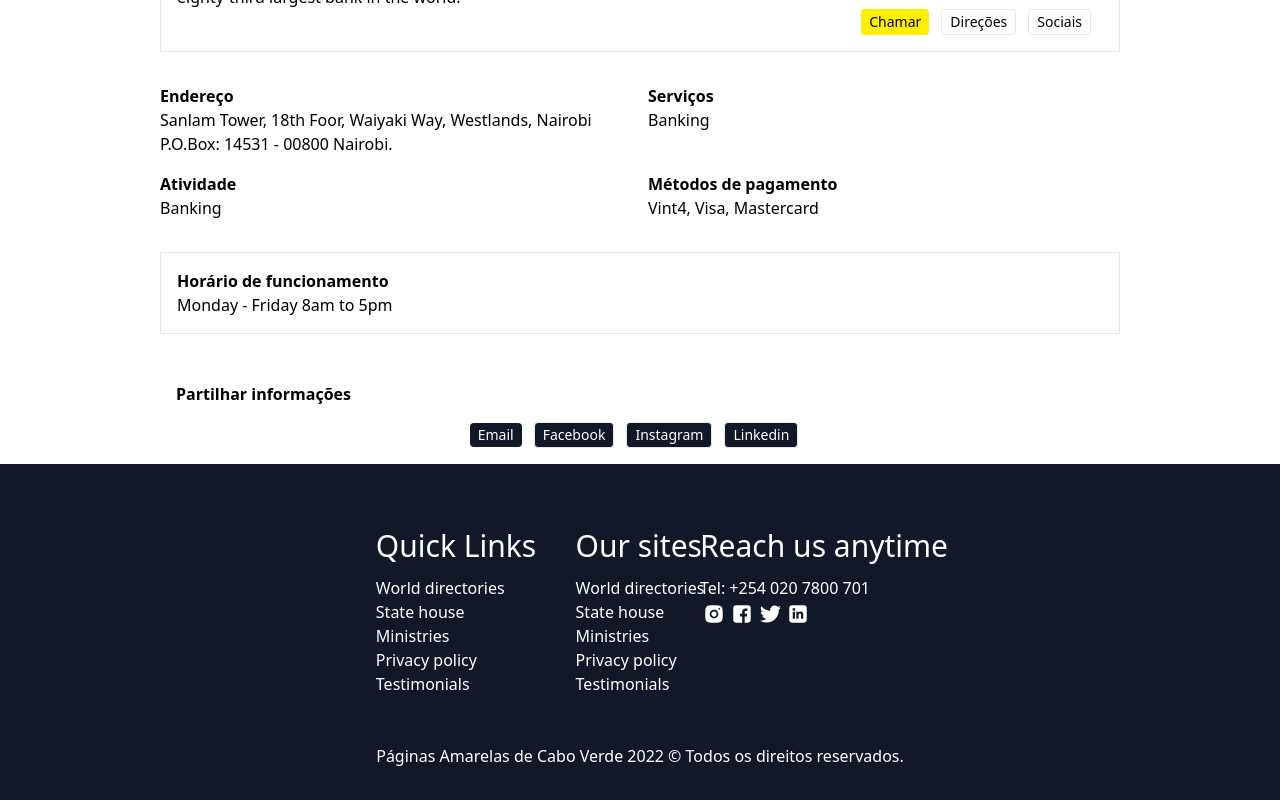
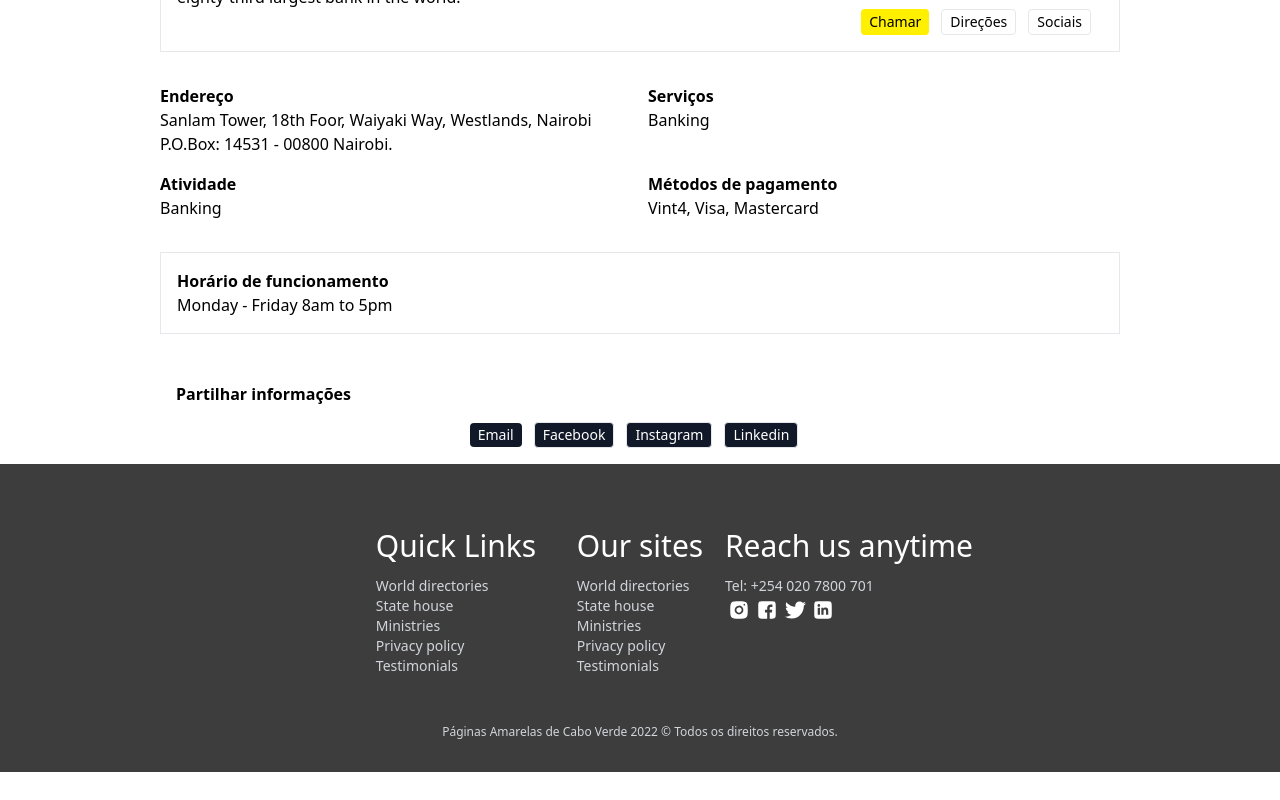
Before and after one commit to arieuu/yellowpages-frontend, a Next.js app: page / in a window 1280 px wide. Shown: the part 456-1256 px from the top of the page. After the commit the page ends 1228 px from the top, so only its background shows below. Built offline with nearby package versions, Linux system fonts and the light colour scheme.

Commit message:
add footer section

```diff
--- a/components/Footer.js
+++ b/components/Footer.js
@@ -1,11 +1,11 @@
 
 export default function Footer() {
     return (
-        <div className="bg-gray-900 px-16 pt-16">
+        <div className="bg-[#3d3d3d] px-16 pt-16">
             <div className="grid grid-cols-3 justify-items-center">
                 <div className="flex flex-col mr-[-400px] text-white">
                     <h3 className="text-3xl mb-3">Quick Links</h3>
-                    <ul className="">
+                    <ul className="text-sm text-gray-300">
                         <li>World directories</li>
                         <li>State house</li>
                         <li>Ministries</li>
@@ -15,7 +15,7 @@ export default function Footer() {
                 </div>
                 <div className="flex flex-col text-white">
                     <h3 className="text-3xl mb-3">Our sites</h3>
-                    <ul>
+                    <ul className="text-sm text-gray-300">
                         <li>World directories</li>
                         <li>State house</li>
                         <li>Ministries</li>
@@ -23,10 +23,10 @@ export default function Footer() {
                         <li>Testimonials</li>
                     </ul>
                 </div>
-                <div className="flex flex-col text-white ml-[-400px]">
-                    <h3 className="text-3xl mb-3">Reach us anytime</h3>
-                    <span>Tel: +254 020 7800 701</span>
-                    <div className="flex flex-row">
+                <div className="flex flex-col ml-[-350px]">
+                    <h3 className="text-3xl mb-3 text-white">Reach us anytime</h3>
+                    <span className="text-sm text-gray-300">Tel: +254 020 7800 701</span>
+                    <div className="flex flex-row text-gray-300">
                         <svg className="w-7 h-7" xmlns="http://www.w3.org/2000/svg" fill="#FFFFFF" viewBox="0 0 64 64"><path d="M 31.820312 12 C 13.438312 12 12 13.439312 12 31.820312 L 12 32.179688 C 12 50.560688 13.438313 52 31.820312 52 L 32.179688 52 C 50.561688 52 52 50.560688 52 32.179688 L 52 32 C 52 13.452 50.548 12 32 12 L 31.820312 12 z M 43.994141 18 C 45.099141 17.997 45.997 18.889141 46 19.994141 C 46.003 21.099141 45.110859 21.997 44.005859 22 C 42.900859 22.003 42.003 21.110859 42 20.005859 C 41.997 18.900859 42.889141 18.003 43.994141 18 z M 31.976562 22 C 37.498562 21.987 41.987 26.454563 42 31.976562 C 42.013 37.498562 37.545437 41.987 32.023438 42 C 26.501437 42.013 22.013 37.545437 22 32.023438 C 21.987 26.501437 26.454563 22.013 31.976562 22 z M 31.986328 26 C 28.672328 26.008 25.992 28.701625 26 32.015625 C 26.008 35.328625 28.700672 38.008 32.013672 38 C 35.327672 37.992 38.008 35.299328 38 31.986328 C 37.992 28.672328 35.299328 25.992 31.986328 26 z"/></svg>
                         <svg className="w-7 h-7" xmlns="http://www.w3.org/2000/svg" fill="#FFFFFF" viewBox="0 0 64 64"><path d="M40.227,12C51.146,12,52,12.854,52,23.773v16.453C52,51.145,51.146,52,40.227,52h-2.089V37.438h5.134l0.807-5.77h-5.941 c0,0-0.009-3.378,0-4.221c0.017-1.649,1.394-2.483,2.577-2.471c1.183,0.012,3.634,0.004,3.634,0.004v-5.317 c0,0-2.123-0.275-4.349-0.298c-1.871-0.019-3.937,0.487-5.604,2.167c-1.696,1.709-1.963,4.254-1.996,7.364 c-0.009,0.9,0,2.772,0,2.772h-5.024v5.77H32.4V52h-8.626C12.854,52,12,51.145,12,40.227V23.773C12,12.854,12.854,12,23.773,12 H40.227z"/></svg>
                         <svg className="w-7 h-7" xmlns="http://www.w3.org/2000/svg" fill="#FFFFFF" viewBox="0 0 64 64"><path d="M57,17.114c-1.32,1.973-2.991,3.707-4.916,5.097c0.018,0.423,0.028,0.847,0.028,1.274c0,13.013-9.902,28.018-28.016,28.018 c-5.562,0-12.81-1.948-15.095-4.423c0.772,0.092,1.556,0.138,2.35,0.138c4.615,0,8.861-1.575,12.23-4.216 c-4.309-0.079-7.946-2.928-9.199-6.84c1.96,0.308,4.447-0.17,4.447-0.17s-7.7-1.322-7.899-9.779c2.226,1.291,4.46,1.231,4.46,1.231 s-4.441-2.734-4.379-8.195c0.037-3.221,1.331-4.953,1.331-4.953c8.414,10.361,20.298,10.29,20.298,10.29s-0.255-1.471-0.255-2.243 c0-5.437,4.408-9.847,9.847-9.847c2.832,0,5.391,1.196,7.187,3.111c2.245-0.443,4.353-1.263,6.255-2.391 c-0.859,3.44-4.329,5.448-4.329,5.448S54.314,18.335,57,17.114z"/></svg>
@@ -34,7 +34,7 @@ export default function Footer() {
                     </div>
                 </div>
             </div>
-            <p className="text-white text-center mt-12 pb-8">Páginas Amarelas de Cabo Verde { new Date().getFullYear() } &copy; Todos os direitos reservados.</p>
+            <p className="text-gray-300 text-xs text-center mt-12 pb-8">Páginas Amarelas de Cabo Verde { new Date().getFullYear() } &copy; Todos os direitos reservados.</p>
         </div>
     );
 }
--- a/components/Scroll.js
+++ b/components/Scroll.js
@@ -1,9 +1,19 @@
+import Image from 'next/image';
 
 export default function Scroll() {
+
+    const arrow = '/seta.png';
+
     return(
-        <div className="flex flex-col pt-[14.2rem] items-center">
+        <div className="flex flex-col mt-[10rem] items-center">
             <p className="mb-2">Role para baixo para explorar</p>
-            <svg className="w-6 h-6 animate-bounce" fill="none" stroke="currentColor" viewBox="0 0 24 24" xmlns="http://www.w3.org/2000/svg"><path strokeLinecap="round" strokeLinejoin="round" strokeWidth={2} d="M19 9l-7 7-7-7" /></svg>
+            {/*<Image src={arrow} width={20} height={20} className='animate-bounce' />*/}
+            {/*<svg className="w-6 h-6 animate-bounce" fill="none" stroke="currentColor" viewBox="0 0 24 24" xmlns="http://www.w3.org/2000/svg"><path strokeLinecap="round" strokeLinejoin="round" strokeWidth={2} d="M19 9l-7 7-7-7" /></svg>*/}
+            <svg xmlns="http://www.w3.org/2000/svg" className='animate-bounce-fs' width="20" height="20" viewBox="0 0 24 24" fill="none">
+                <rect width="24" height="24" fill="white"/>
+                <path d="M12.0775 19.3977L4.35048 6.3385L20.0732 6.50122L12.0775 19.3977Z" fill="#FEF200"/>
+                <path d="M21.886 5.536C21.8011 5.37444 21.6737 5.23914 21.5176 5.14468C21.3615 5.05022 21.1825 5.00019 21 5H3C2.81784 5.00075 2.63934 5.05115 2.48368 5.14576C2.32802 5.24038 2.2011 5.37564 2.11657 5.53699C2.03203 5.69835 1.99308 5.8797 2.00391 6.06153C2.01473 6.24337 2.07492 6.41881 2.178 6.569L11.178 19.569C11.2697 19.7022 11.3925 19.8112 11.5357 19.8864C11.6789 19.9617 11.8382 20.001 12 20.001C12.1618 20.001 12.3211 19.9617 12.4643 19.8864C12.6075 19.8112 12.7303 19.7022 12.822 19.569L21.822 6.569C21.9261 6.41912 21.9871 6.24357 21.9984 6.06144C22.0097 5.87932 21.9708 5.69758 21.886 5.536ZM12 17.243L4.908 7H19.092L12 17.243Z" fill="black"/>
+            </svg>
         </div>
     );
 
--- a/pages/index.js
+++ b/pages/index.js
@@ -1,6 +1,7 @@
 import NavBar from '../components/Navbar'
 import Drawer from '../components/Drawer'
 import { useState } from 'react'
+import Hero from '../components/Hero';
 import SearchPage from './SearchPage';
 import Footer from '../components/Footer';
 import BizDetails from './BizDetails';
--- a/tailwind.config.js
+++ b/tailwind.config.js
@@ -6,6 +6,9 @@ module.exports = {
   ],
   theme: {
     extend: {
+      animation: {
+        'bounce-fs': 'bounce 0.6s infinite'
+      },
       boxShadow: {
         'sr': '2px 6px 4px 1px rgba(0, 0, 0, 0.3)'
       }
```
Also changed, not shown: public/seta.png (added).
